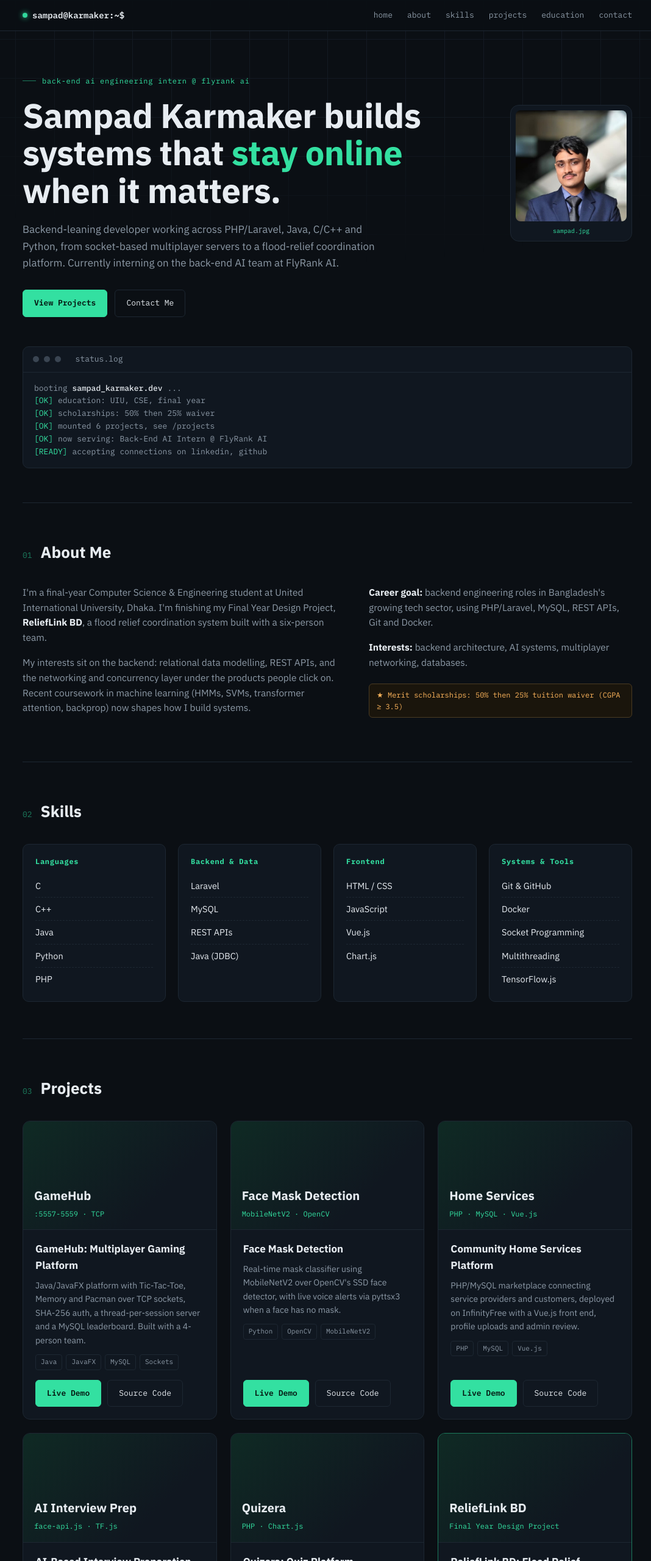
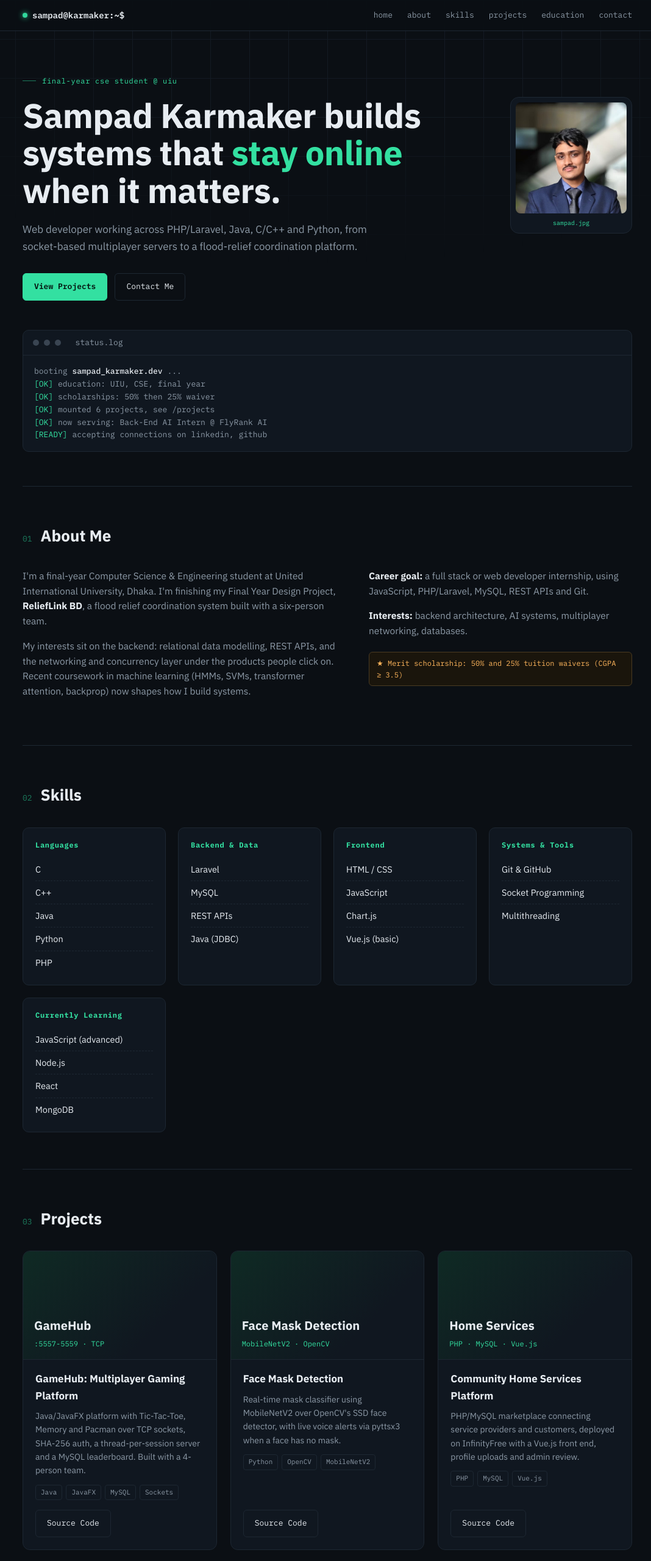
Before and after one commit to SampadKarmaker/sampadkarmaker.github.io, a plain HTML site: page index.html in a window 1280 px wide. Shown: the top 2560 px of the page at 61% size, without its empty margins (103-1171 px from the left). Drawn offline with Linux system fonts and the light colour scheme.

Commit message:
Update personal information and project links in index.html

```diff
--- a/index.html
+++ b/index.html
@@ -33,9 +33,9 @@
   <section class="hero" id="home">
     <div class="hero-top">
       <div class="hero-copy">
-        <div class="eyebrow">back-end ai engineering intern @ flyrank ai</div>
+        <div class="eyebrow">final-year cse student @ uiu</div>
         <h1>Sampad Karmaker builds systems that <span class="accent">stay online</span> when it matters.</h1>
-        <p class="lede">Backend-leaning developer working across PHP/Laravel, Java, C/C++ and Python, from socket-based multiplayer servers to a flood-relief coordination platform. Currently interning on the back-end AI team at FlyRank AI.</p>
+        <p class="lede">Web developer working across PHP/Laravel, Java, C/C++ and Python, from socket-based multiplayer servers to a flood-relief coordination platform.</p>
       </div>
       <div class="avatar-frame">
         <img src="images/sampad.jpg" alt="Sampad Karmaker">
@@ -61,9 +61,9 @@
         <p>My interests sit on the backend: relational data modelling, REST APIs, and the networking and concurrency layer under the products people click on. Recent coursework in machine learning (HMMs, SVMs, transformer attention, backprop) now shapes how I build systems.</p>
       </div>
       <div>
-        <p><b>Career goal:</b> backend engineering roles in Bangladesh's growing tech sector, using PHP/Laravel, MySQL, REST APIs, Git and Docker.</p>
+        <p><b>Career goal:</b> a full stack or web developer internship, using JavaScript, PHP/Laravel, MySQL, REST APIs and Git.</p>
         <p><b>Interests:</b> backend architecture, AI systems, multiplayer networking, databases.</p>
-        <div class="scholarship-tag">★ Merit scholarships: 50% then 25% tuition waiver (CGPA ≥ 3.5)</div>
+        <div class="scholarship-tag">★ Merit scholarship: 50% and 25% tuition waivers (CGPA ≥ 3.5)</div>
       </div>
     </div>
   </section>
@@ -74,8 +74,9 @@
     <div class="skill-groups">
       <div class="skill-group"><h4>Languages</h4><ul><li>C</li><li>C++</li><li>Java</li><li>Python</li><li>PHP</li></ul></div>
       <div class="skill-group"><h4>Backend &amp; Data</h4><ul><li>Laravel</li><li>MySQL</li><li>REST APIs</li><li>Java (JDBC)</li></ul></div>
-      <div class="skill-group"><h4>Frontend</h4><ul><li>HTML / CSS</li><li>JavaScript</li><li>Vue.js</li><li>Chart.js</li></ul></div>
-      <div class="skill-group"><h4>Systems &amp; Tools</h4><ul><li>Git &amp; GitHub</li><li>Docker</li><li>Socket Programming</li><li>Multithreading</li><li>TensorFlow.js</li></ul></div>
+      <div class="skill-group"><h4>Frontend</h4><ul><li>HTML / CSS</li><li>JavaScript</li><li>Chart.js</li><li>Vue.js (basic)</li></ul></div>
+      <div class="skill-group"><h4>Systems &amp; Tools</h4><ul><li>Git &amp; GitHub</li><li>Socket Programming</li><li>Multithreading</li></ul></div>
+      <div class="skill-group"><h4>Currently Learning</h4><ul><li>JavaScript (advanced)</li><li>Node.js</li><li>React</li><li>MongoDB</li></ul></div>
     </div>
   </section>
 
@@ -92,7 +93,6 @@
           <p>Java/JavaFX platform with Tic-Tac-Toe, Memory and Pacman over TCP sockets, SHA-256 auth, a thread-per-session server and a MySQL leaderboard. Built with a 4-person team.</p>
           <div class="tags"><span class="tag">Java</span><span class="tag">JavaFX</span><span class="tag">MySQL</span><span class="tag">Sockets</span></div>
           <div class="p-actions">
-            <a class="btn btn-primary" href="https://github.com/SampadKarmaker/GameHub-Multiplayer-Platform" target="_blank" rel="noopener">Live Demo</a>
             <a class="btn btn-ghost" href="https://github.com/SampadKarmaker/GameHub-Multiplayer-Platform" target="_blank" rel="noopener">Source Code</a>
           </div>
         </div>
@@ -105,7 +105,6 @@
           <p>Real-time mask classifier using MobileNetV2 over OpenCV's SSD face detector, with live voice alerts via pyttsx3 when a face has no mask.</p>
           <div class="tags"><span class="tag">Python</span><span class="tag">OpenCV</span><span class="tag">MobileNetV2</span></div>
           <div class="p-actions">
-            <a class="btn btn-primary" href="https://github.com/SampadKarmaker/Face-Mask-Detection" target="_blank" rel="noopener">Live Demo</a>
             <a class="btn btn-ghost" href="https://github.com/SampadKarmaker/Face-Mask-Detection" target="_blank" rel="noopener">Source Code</a>
           </div>
         </div>
@@ -118,8 +117,8 @@
           <p>PHP/MySQL marketplace connecting service providers and customers, deployed on InfinityFree with a Vue.js front end, profile uploads and admin review.</p>
           <div class="tags"><span class="tag">PHP</span><span class="tag">MySQL</span><span class="tag">Vue.js</span></div>
           <div class="p-actions">
-            <a class="btn btn-primary" href="https://YOUR-SITE.infinityfreeapp.com" target="_blank" rel="noopener">Live Demo</a>
             <a class="btn btn-ghost" href="https://github.com/SampadKarmaker" target="_blank" rel="noopener">Source Code</a>
+          </div>
         </div>
       </article>
 
@@ -130,7 +129,6 @@
           <p>Browser-based mock interview tool using face-api.js and TensorFlow.js for real-time facial-expression feedback, with no server-side inference.</p>
           <div class="tags"><span class="tag">JavaScript</span><span class="tag">TensorFlow.js</span></div>
           <div class="p-actions">
-            <a class="btn btn-primary" href="#" target="_blank" rel="noopener">Live Demo</a>
             <a class="btn btn-ghost" href="https://github.com/SampadKarmaker" target="_blank" rel="noopener">Source Code</a>
           </div>
         </div>
@@ -143,7 +141,6 @@
           <p>PHP admin panel for building and managing quizzes, with Chart.js dashboards for results and participant analytics.</p>
           <div class="tags"><span class="tag">PHP</span><span class="tag">Chart.js</span><span class="tag">MySQL</span></div>
           <div class="p-actions">
-            <a class="btn btn-primary" href="#" target="_blank" rel="noopener">Live Demo</a>
             <a class="btn btn-ghost" href="https://github.com/SampadKarmaker" target="_blank" rel="noopener">Source Code</a>
           </div>
         </div>
@@ -156,7 +153,6 @@
           <p>Web and mobile platform coordinating flood relief in Bangladesh, connecting affected communities, volunteers and relief organizations. Group 261-043, 6 members. Supervisor: Farhan Anan Himu.</p>
           <div class="tags"><span class="tag">Full-stack</span><span class="tag">Web + Mobile</span></div>
           <div class="p-actions">
-            <a class="btn btn-primary" href="#" target="_blank" rel="noopener">Live Demo</a>
             <a class="btn btn-ghost" href="https://github.com/SampadKarmaker" target="_blank" rel="noopener">Source Code</a>
           </div>
         </div>
@@ -189,9 +185,8 @@
         <div class="score">GPA 4.80 / 5.00</div>
       </div>
     </div>
-    <h3 class="sub-title">Experience &amp; Certifications</h3>
+    <h3 class="sub-title">Certifications</h3>
     <div class="cert-grid">
-      <div class="cert"><h4>Back-End AI Engineering Intern</h4><p>FlyRank AI · current</p></div>
       <div class="cert"><h4>SQL (Intermediate) Certificate</h4><p>HackerRank · Mar 2026</p></div>
       <div class="cert"><h4>SQL Basic Certificate</h4><p>HackerRank · Mar 2026</p></div>
     </div>
```
